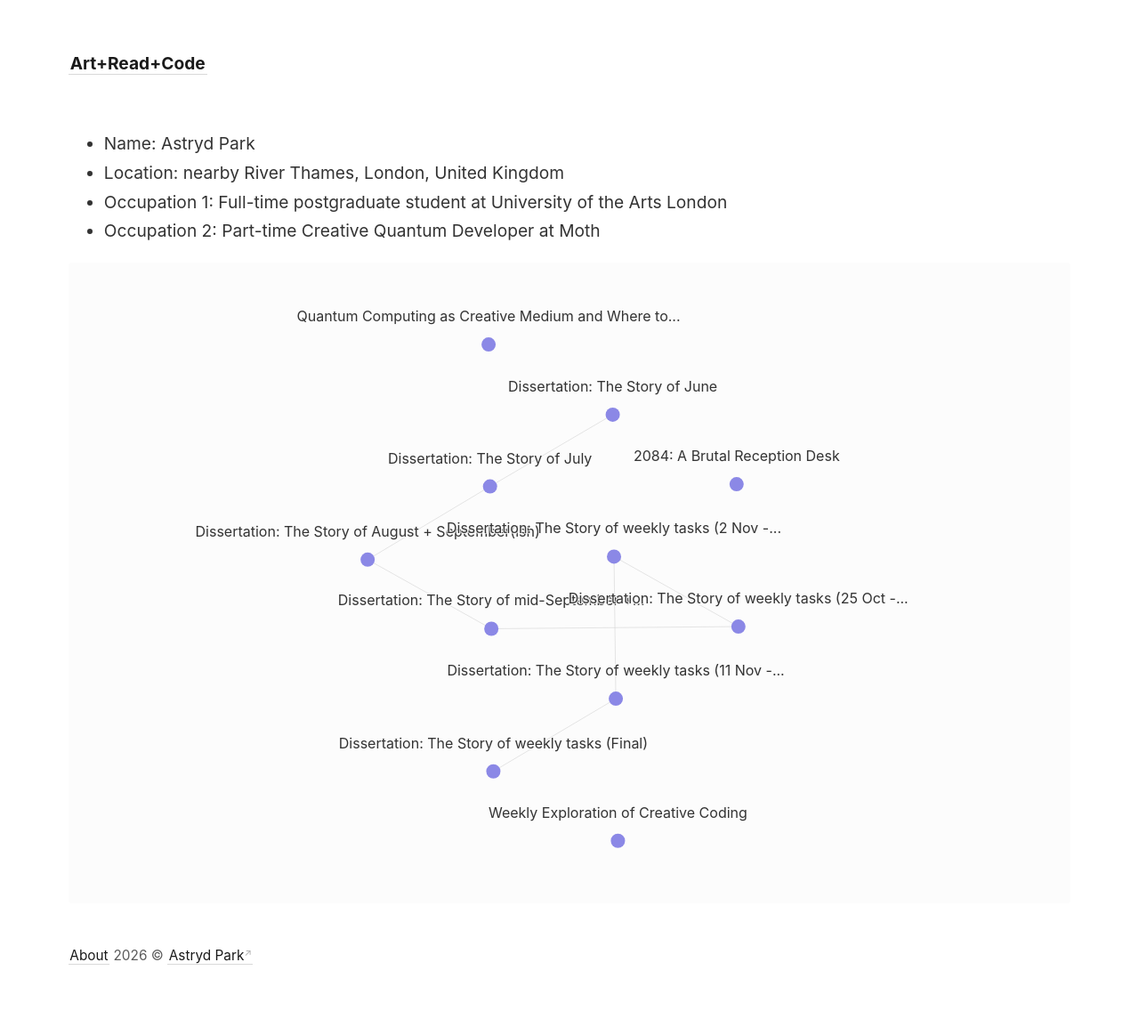
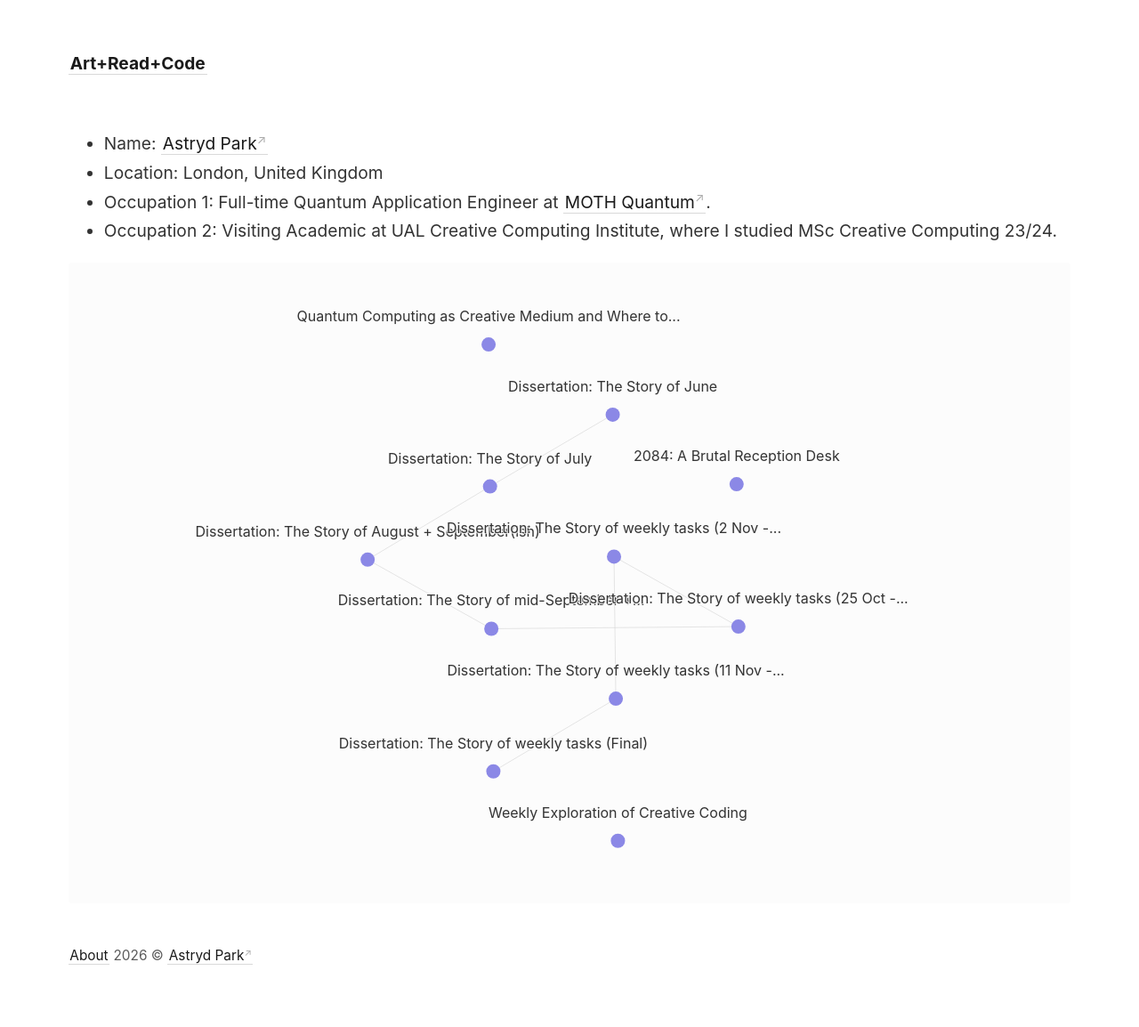
Before and after one commit to artreadcode/artreadcode.github.io, a Jekyll site: the page built from _pages/about.md, in a window 1280 px wide. Shown: the whole page at 89% size. Built offline with Jekyll 4.4.1, drawn with Linux system fonts in a browser that asks for light colours.

Commit message:
Update about.md

```diff
--- a/_pages/about.md
+++ b/_pages/about.md
@@ -4,7 +4,7 @@ title: About
 permalink: /about
 ---
 
-- Name: Astryd Park
-- Location: nearby River Thames, London, United Kingdom
-- Occupation 1: Full-time postgraduate student at University of the Arts London
-- Occupation 2: Part-time Creative Quantum Developer at Moth
+- Name: [Astryd Park](https://www.linkedin.com/in/astrydpark/)
+- Location: London, United Kingdom
+- Occupation 1: Full-time Quantum Application Engineer at [MOTH Quantum](https://mothquantum.com/).
+- Occupation 2: Visiting Academic at UAL Creative Computing Institute, where I studied MSc Creative Computing 23/24.
```
